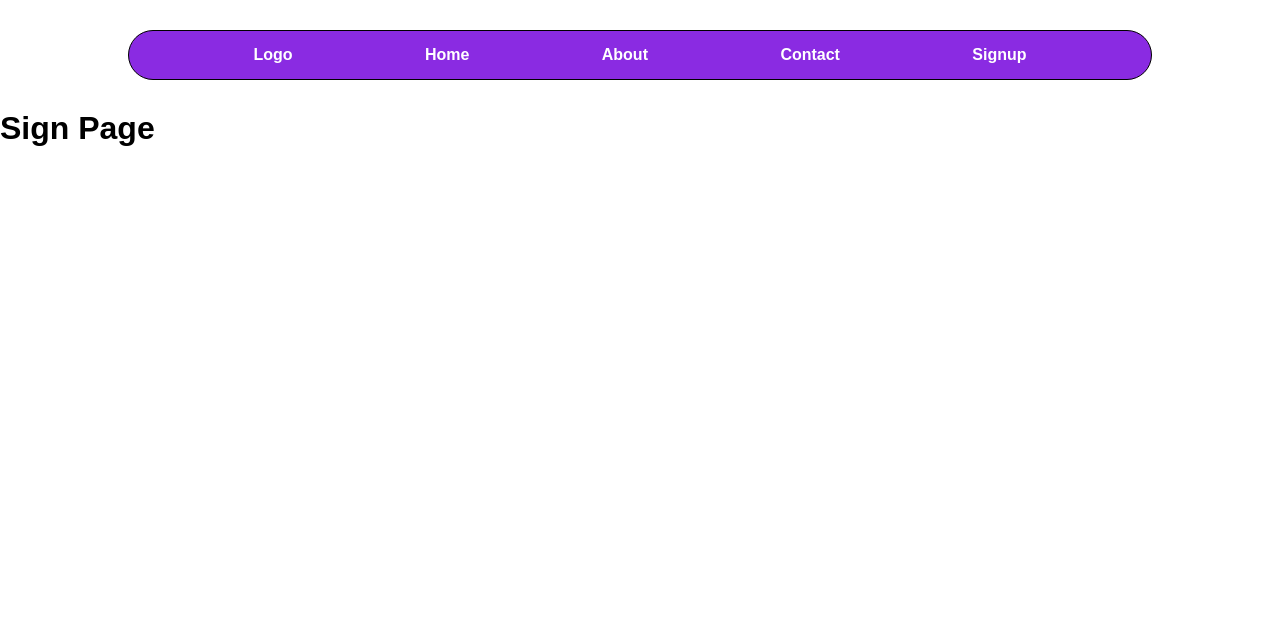
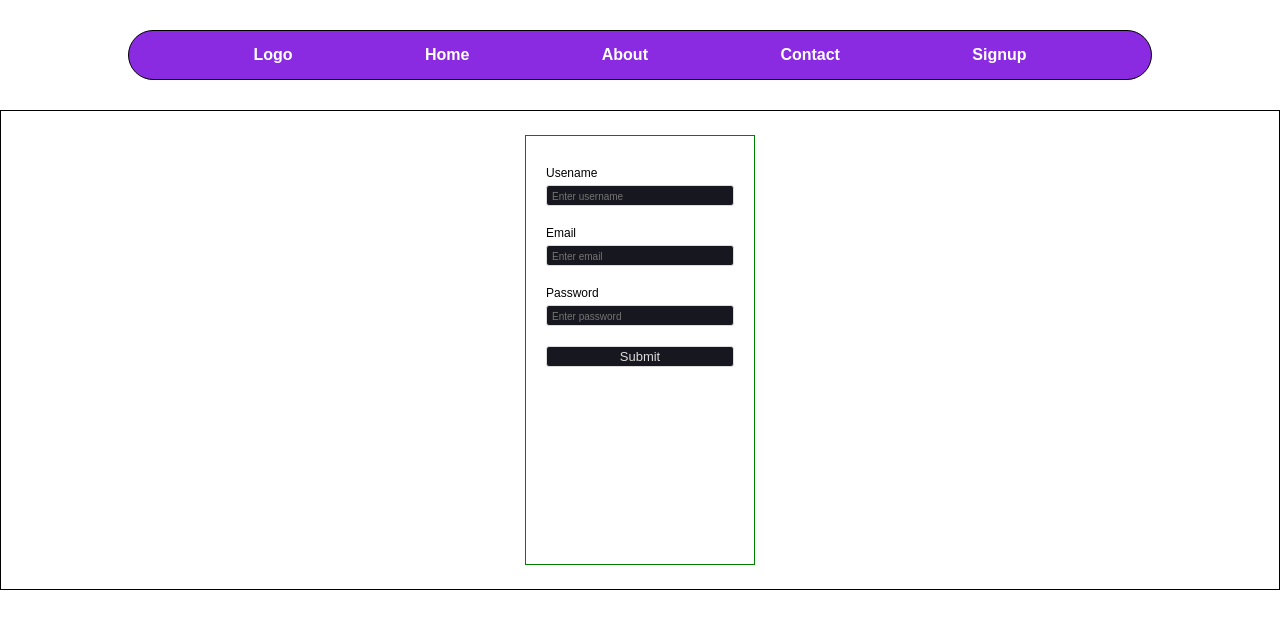
Before and after one commit to AbhimanyuSolanki10/React, a React (Vite) app in the folder browser-router/: page /signup in a window 1280 px wide. Shown: the top 628 px of the page. Built offline with nearby package versions, Linux system fonts and the light colour scheme.

Commit message:
11-09-2024

```diff
--- a/browser-router/src/App.jsx
+++ b/browser-router/src/App.jsx
@@ -9,8 +9,9 @@ import { BrowserRouter, Routes, Route } from "react-router-dom";
 const App = () => {
   return (
     <div>
-      <Navbar />
       <BrowserRouter>
+      <Navbar/>
+
         <Routes>
           <Route path="/" element={<Home/>}/>
           <Route path="/about" element={<About/>}/>
--- a/browser-router/src/components/navbar/Navbar.jsx
+++ b/browser-router/src/components/navbar/Navbar.jsx
@@ -4,16 +4,17 @@ import Home from '../../pages/home/Home'
 import About from '../../pages/about/About'
 import Contact from '../../pages/contact/Contact'
 import Signup from '../../pages/signup/Signup'
+import { Link } from 'react-router-dom'
 
 const Navbar = () => {
   return (
     <nav id={style.navContainer}>
         <ul>
-            <li><a href="/">Logo</a></li>
-            <li><a href="/">home</a></li>
-            <li><a href="/about">about</a></li>
-            <li><a href="/contact">contact</a></li>
-            <li><a href="/signup">signup</a></li>
+            <li><Link to="/">Logo</Link></li>
+            <li><Link to="/">home</Link></li>
+            <li><Link to="/about">about</Link></li>
+            <li><Link to="/contact">contact</Link></li>
+            <li><Link to="/signup">signup</Link></li>
         </ul>
 
     </nav>
--- a/browser-router/src/pages/signup/Signup.jsx
+++ b/browser-router/src/pages/signup/Signup.jsx
@@ -1,9 +1,72 @@
-import React from 'react'
+import React, { useState } from "react";
+import style from "./signup.module.css";
 
 const Signup = () => {
+  const [signupUser,setSignupUser] =useState({
+    username:"",
+    email:"",
+    password:"",
+  })
+
+  let handleChange = (e)=>{
+    // console.log(e.target.value)
+    let {name,value} = e.target
+    setSignupUser({...signupUser,[name]:value})
+  }
+  let handleSubmit = (e)=>{
+    e.preventDefault()
+    console.log(signupUser)
+  }
+
   return (
-    <div><h1>Sign Page</h1></div>
-  )
-}
+    <section id={style.signupConstianer}>
+      <form onSubmit={handleSubmit}>
+        <div className={style.formGroup}>
+          <label htmlFor="username">usename</label>
+          <input
+            type="text"
+            name="username"
+            id="username"
+            placeholder="Enter username"
+            value={signupUser.username}
+            onChange={handleChange}
 
-export default Signup
+          />
+        </div>
+        <div className={style.formGroup}>
+          <label htmlFor="email">email</label>
+          <input
+            type="email"
+            name="email"
+            id="email"
+            placeholder="Enter email"
+            value={signupUser.email}
+            onChange={handleChange}
+
+
+          />
+        </div>
+
+        <div className={style.formGroup}>
+          <label htmlFor="password">password</label>
+          <input
+            type="text"
+            name="password"
+            id="password"
+            placeholder="Enter password"
+            value={signupUser.id}
+            onChange={handleChange}
+
+
+          />
+        </div>
+
+          <div className={style.formGroup}>
+            <input type="submit" />
+        </div>
+      </form>
+    </section>
+  );
+};
+
+export default Signup;
--- /dev/null
+++ b/browser-router/src/pages/signup/signup.module.css
@@ -0,0 +1,43 @@
+#signupConstianer {
+    border: 1px solid black;
+    height: 60vh;
+    display: flex;
+    justify-content: center;
+    align-items: center;
+}
+#signupConstianer>form{
+    border: 1px solid green;
+    height: 90%;
+    padding: 20px;;
+}
+
+#signupConstianer>form>.formGroup{
+    padding: 10px 0;
+    display: flex;
+    flex-direction: column;
+}
+
+#signupConstianer>form>.formGroup>label{
+    font-size: 12px;
+    text-transform: capitalize;
+    padding-bottom: 5px;
+}
+#signupConstianer>form>.formGroup>input{
+    padding: 2px 5px;
+    border: 1px solid gainsboro;
+    background-color: #17171f;
+    color: gainsboro;
+    border-radius: 3px;
+    font-size: 13px;
+}
+
+#signupConstianer>form>.formGroup>input::placeholder{
+    font-size: 10px;
+}
+
+#signupConstianer>form>.formGroup>:last-child>input{
+    background-color: white;
+    color: black;
+    font-weight: 700;
+    padding: 4px;
+}
```
Also changed, not shown: 2 other files (tests, documents, lock files or other folders).
